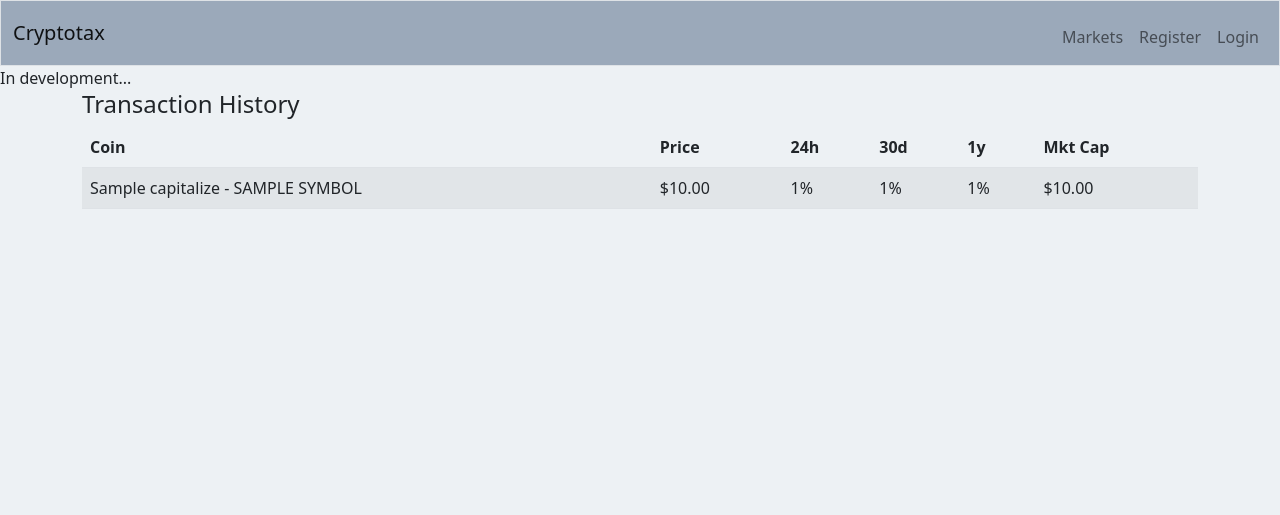
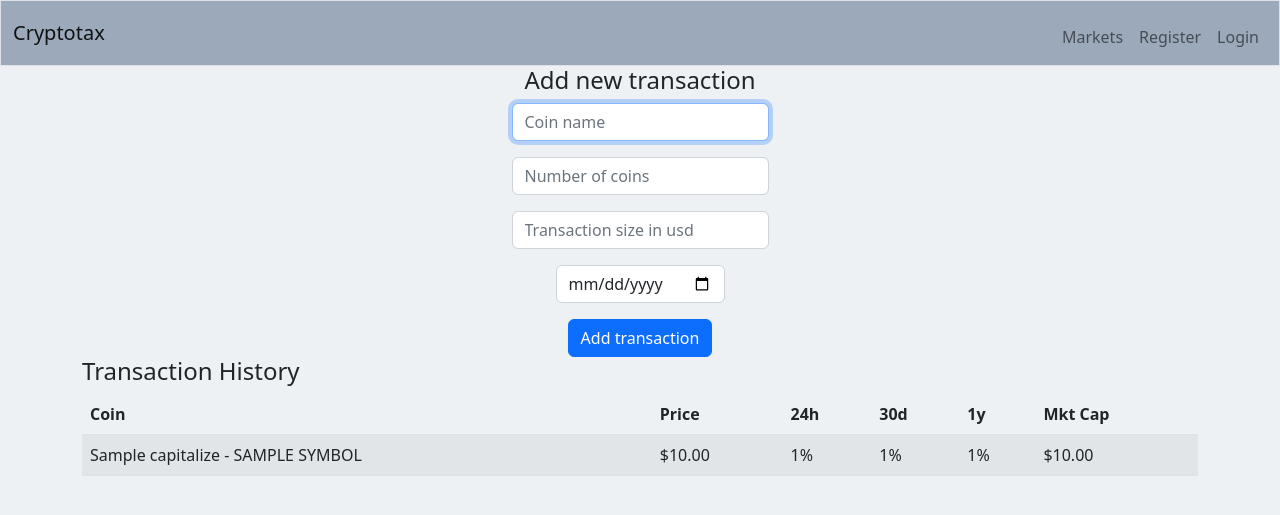
Before and after one commit to AleixMJ/cryptotax, a Flask app: template templates/transactions.html in a window 1280 px wide. Shown: the top 515 px of the page. Run offline with Flask 2, Linux system fonts and the light colour scheme; the template is opened without the code that fills it: most values are stand-ins (such as "Sample title", 1, 10 or a date in 2020).

Commit message:
working on adding transactions to history database by logged user

```diff
--- a/app.py
+++ b/app.py
@@ -97,16 +97,56 @@ def coinlist():
     coins = cg.get_coins_list()
     return render_template("coinlist.html", coins=coins)
 
-@app.route('/transactions')
+@app.route('/transactions', methods=["GET", "POST"])
 @login_required
 def transactions():
 
-    #Displays a table with Cryptocurrency market data
-    coins = cg.get_coins_markets(vs_currency="usd",price_change_percentage="24h,30d,1y")
-    coins_df = pd.DataFrame(coins).head(100).round(2)
-    inverted = coins_df.transpose()
+    if request.method == "POST":
 
-    return render_template("transactions.html", inverted = inverted)
+        coin_name = request.form.get("coin_name")
+        number_coins = float(request.form.get("number_coins"))
+        transaction_size = float(request.form.get("transaction_size"))
+        purchase_day = request.form.get("purchase_day")
+
+        if not coin_name:
+            return ("Missing coin name", 400)
+
+        if not number_coins:
+            return ("Missing number coins", 400)
+
+        if not transaction_size:
+            return ("Missing total price", 400)
+
+        if not purchase_day:
+            return ("Missing date of transaction", 400)
+
+        price_coin = transaction_size / number_coins
+        print(price_coin)
+        print(purchase_day)
+        try:
+            result = check_coin(coin_name.lower())
+
+            if result == None:
+                return redirect("/coinlist")
+            else:
+                info = cg.get_coin_by_id(coin_name.lower())
+                db = get_db()
+                db.execute("INSER INTO history (user_id, coin_name, symbol, number_coins, transaction_size, price_coin, currency, purchase_day) VALUES (?, ?, ?, ?, ?, ?, ?, ?)", (session["user_id"], info["id"], info["symbol"], number_coins, transaction_size, price_coin, "usd", purchase_day))
+                db.commit()
+
+                return render_template("transactions.html")
+        except:
+            # If coin cannot be found it redirects the user to a page that shows all the coins that exist
+            return redirect("/coinlist")
+
+
+    else:
+        #Displays a table with Cryptocurrency market data
+        coins = cg.get_coins_markets(vs_currency="usd",price_change_percentage="24h,30d,1y")
+        coins_df = pd.DataFrame(coins).head(100).round(2)
+        inverted = coins_df.transpose()
+
+        return render_template("transactions.html", inverted = inverted)
 
 
 @app.route('/register', methods=["GET", "POST"])
--- a/templates/transactions.html
+++ b/templates/transactions.html
@@ -6,7 +6,27 @@
 
 {% block main %}
 
-In development...
+
+<div class="container text-center">
+    <h4>Add new transaction</h4>
+    <form action="/transactions" method="post">
+        <div class="mb-3">
+            <input autocomplete="off" autofocus class="form-control mx-auto w-auto" id="coin_name" name="coin_name" placeholder="Coin name" type="text" required>
+        </div>
+        <div class="mb-3">
+            <input class="form-control mx-auto w-auto" id="number_coins" name="number_coins" placeholder="Number of coins" type="number" required>
+        </div>
+        <div class="mb-3">
+            <input class="form-control mx-auto w-auto" id="transaction_size" name="transaction_size" placeholder="Transaction size in usd" type="number" required>
+        </div>
+        <div class="mb-3">
+            <input class="form-control mx-auto w-auto" id="purchase_day" name="purchase_day" placeholder="Date yyyy/mm/dd" type="date" required>
+        </div>
+        <button class="btn btn-primary mx-auto w-auto" type="submit">Add transaction</button>
+        </div>
+    </form>
+</div>
+
 <div class="container">
     <h4>Transaction History</h4>
     <table class="table table-striped">
```
